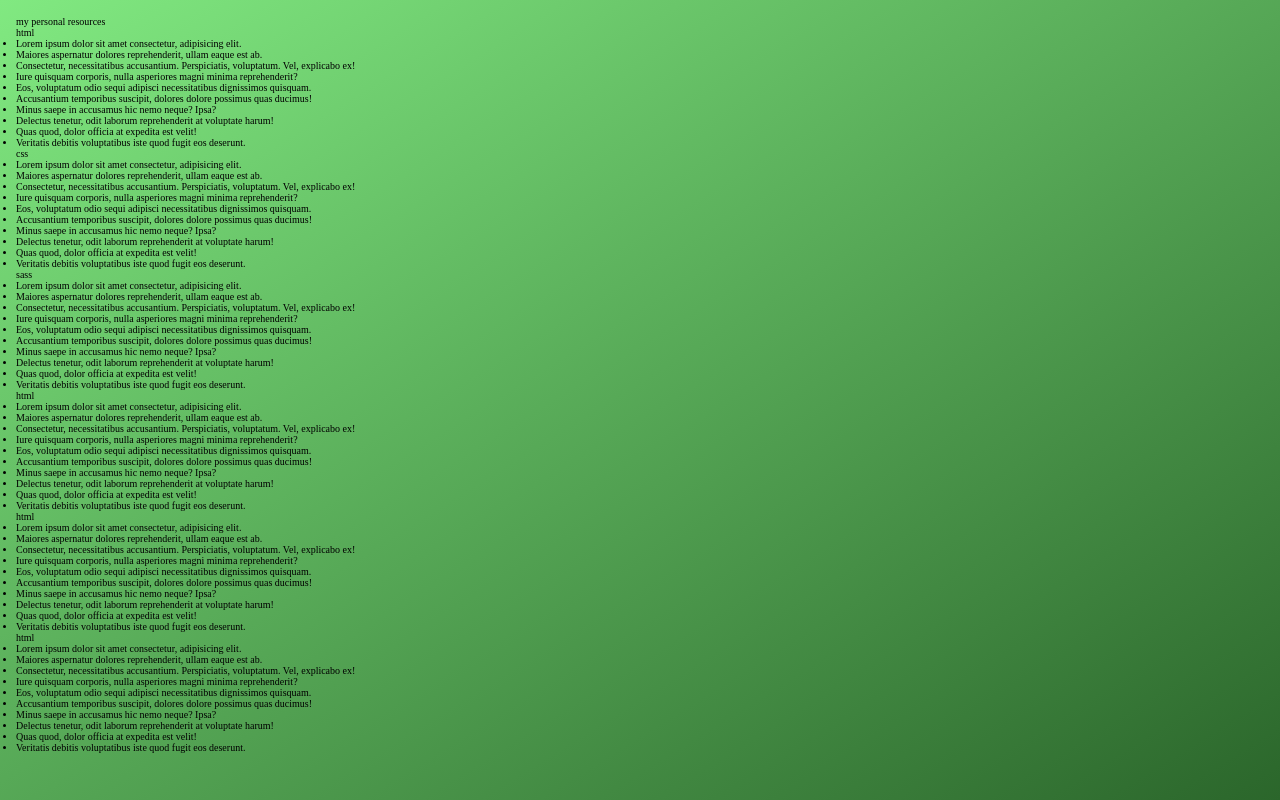
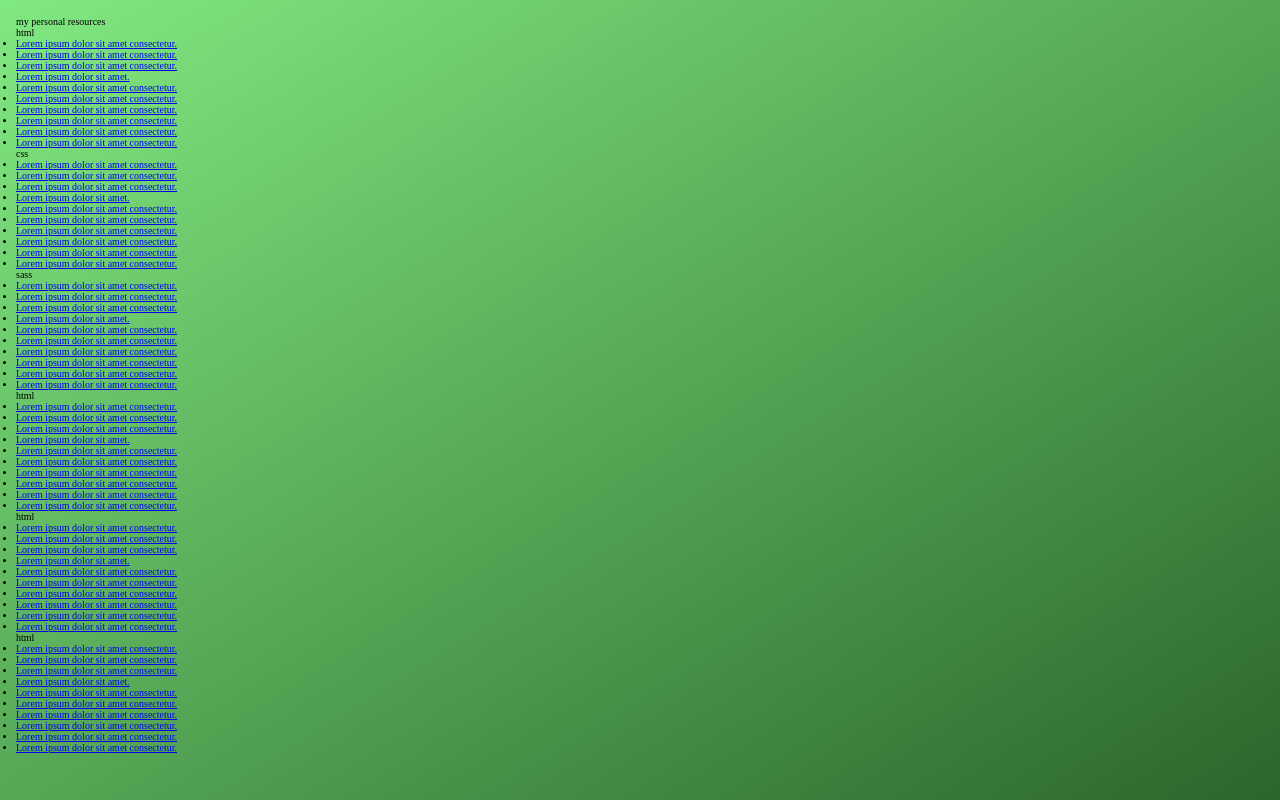
Before and after one commit to nio04/myResources, a website built with Parcel: page src/html/index.html in a window 1280 px wide. Built offline with nearby package versions, Linux system fonts and the light colour scheme.

Commit message:
added anchor tags in in resource list on index.html

```diff
--- a/src/html/index.html
+++ b/src/html/index.html
@@ -9,43 +9,59 @@
   </head>
   <body>
     <div class="container">
-      <header>my personal resources</header>
+      <header class="main-header">my personal resources</header>
       <div class="resource-container">
         <!-- html start -->
         <div class="resource resource-html">
           <header>html</header>
           <ul>
             <li class="item">
-              Lorem ipsum dolor sit amet consectetur, adipisicing elit.
+              <a href="#" class="item-link"
+                >Lorem ipsum dolor sit amet consectetur.</a
+              >
             </li>
             <li class="item">
-              Maiores aspernatur dolores reprehenderit, ullam eaque est ab.
+              <a href="#" class="item-link"
+                >Lorem ipsum dolor sit amet consectetur.</a
+              >
             </li>
             <li class="item">
-              Consectetur, necessitatibus accusantium. Perspiciatis, voluptatum.
-              Vel, explicabo ex!
+              <a href="#" class="item-link"
+                >Lorem ipsum dolor sit amet consectetur.</a
+              >
             </li>
             <li class="item">
-              Iure quisquam corporis, nulla asperiores magni minima
-              reprehenderit?
+              <a href="#" class="item-link">Lorem ipsum dolor sit amet.</a>
             </li>
             <li class="item">
-              Eos, voluptatum odio sequi adipisci necessitatibus dignissimos
-              quisquam.
+              <a href="#" class="item-link"
+                >Lorem ipsum dolor sit amet consectetur.</a
+              >
             </li>
             <li class="item">
-              Accusantium temporibus suscipit, dolores dolore possimus quas
-              ducimus!
-            </li>
-            <li class="item">Minus saepe in accusamus hic nemo neque? Ipsa?</li>
-            <li class="item">
-              Delectus tenetur, odit laborum reprehenderit at voluptate harum!
+              <a href="#" class="item-link"
+                >Lorem ipsum dolor sit amet consectetur.</a
+              >
             </li>
             <li class="item">
-              Quas quod, dolor officia at expedita est velit!
+              <a href="#" class="item-link"
+                >Lorem ipsum dolor sit amet consectetur.</a
+              >
             </li>
             <li class="item">
-              Veritatis debitis voluptatibus iste quod fugit eos deserunt.
+              <a href="#" class="item-link"
+                >Lorem ipsum dolor sit amet consectetur.</a
+              >
+            </li>
+            <li class="item">
+              <a href="#" class="item-link"
+                >Lorem ipsum dolor sit amet consectetur.</a
+              >
+            </li>
+            <li class="item">
+              <a href="#" class="item-link"
+                >Lorem ipsum dolor sit amet consectetur.</a
+              >
             </li>
           </ul>
         </div>
@@ -56,36 +72,52 @@
           <header>css</header>
           <ul>
             <li class="item">
-              Lorem ipsum dolor sit amet consectetur, adipisicing elit.
+              <a href="#" class="item-link"
+                >Lorem ipsum dolor sit amet consectetur.</a
+              >
             </li>
             <li class="item">
-              Maiores aspernatur dolores reprehenderit, ullam eaque est ab.
+              <a href="#" class="item-link"
+                >Lorem ipsum dolor sit amet consectetur.</a
+              >
             </li>
             <li class="item">
-              Consectetur, necessitatibus accusantium. Perspiciatis, voluptatum.
-              Vel, explicabo ex!
+              <a href="#" class="item-link"
+                >Lorem ipsum dolor sit amet consectetur.</a
+              >
             </li>
             <li class="item">
-              Iure quisquam corporis, nulla asperiores magni minima
-              reprehenderit?
+              <a href="#" class="item-link">Lorem ipsum dolor sit amet.</a>
             </li>
             <li class="item">
-              Eos, voluptatum odio sequi adipisci necessitatibus dignissimos
-              quisquam.
+              <a href="#" class="item-link"
+                >Lorem ipsum dolor sit amet consectetur.</a
+              >
             </li>
             <li class="item">
-              Accusantium temporibus suscipit, dolores dolore possimus quas
-              ducimus!
-            </li>
-            <li class="item">Minus saepe in accusamus hic nemo neque? Ipsa?</li>
-            <li class="item">
-              Delectus tenetur, odit laborum reprehenderit at voluptate harum!
+              <a href="#" class="item-link"
+                >Lorem ipsum dolor sit amet consectetur.</a
+              >
             </li>
             <li class="item">
-              Quas quod, dolor officia at expedita est velit!
+              <a href="#" class="item-link"
+                >Lorem ipsum dolor sit amet consectetur.</a
+              >
             </li>
             <li class="item">
-              Veritatis debitis voluptatibus iste quod fugit eos deserunt.
+              <a href="#" class="item-link"
+                >Lorem ipsum dolor sit amet consectetur.</a
+              >
+            </li>
+            <li class="item">
+              <a href="#" class="item-link"
+                >Lorem ipsum dolor sit amet consectetur.</a
+              >
+            </li>
+            <li class="item">
+              <a href="#" class="item-link"
+                >Lorem ipsum dolor sit amet consectetur.</a
+              >
             </li>
           </ul>
         </div>
@@ -95,36 +127,52 @@
           <header>sass</header>
           <ul>
             <li class="item">
-              Lorem ipsum dolor sit amet consectetur, adipisicing elit.
+              <a href="#" class="item-link"
+                >Lorem ipsum dolor sit amet consectetur.</a
+              >
             </li>
             <li class="item">
-              Maiores aspernatur dolores reprehenderit, ullam eaque est ab.
+              <a href="#" class="item-link"
+                >Lorem ipsum dolor sit amet consectetur.</a
+              >
             </li>
             <li class="item">
-              Consectetur, necessitatibus accusantium. Perspiciatis, voluptatum.
-              Vel, explicabo ex!
+              <a href="#" class="item-link"
+                >Lorem ipsum dolor sit amet consectetur.</a
+              >
             </li>
             <li class="item">
-              Iure quisquam corporis, nulla asperiores magni minima
-              reprehenderit?
+              <a href="#" class="item-link">Lorem ipsum dolor sit amet.</a>
             </li>
             <li class="item">
-              Eos, voluptatum odio sequi adipisci necessitatibus dignissimos
-              quisquam.
+              <a href="#" class="item-link"
+                >Lorem ipsum dolor sit amet consectetur.</a
+              >
             </li>
             <li class="item">
-              Accusantium temporibus suscipit, dolores dolore possimus quas
-              ducimus!
-            </li>
-            <li class="item">Minus saepe in accusamus hic nemo neque? Ipsa?</li>
-            <li class="item">
-              Delectus tenetur, odit laborum reprehenderit at voluptate harum!
+              <a href="#" class="item-link"
+                >Lorem ipsum dolor sit amet consectetur.</a
+              >
             </li>
             <li class="item">
-              Quas quod, dolor officia at expedita est velit!
+              <a href="#" class="item-link"
+                >Lorem ipsum dolor sit amet consectetur.</a
+              >
             </li>
             <li class="item">
-              Veritatis debitis voluptatibus iste quod fugit eos deserunt.
+              <a href="#" class="item-link"
+                >Lorem ipsum dolor sit amet consectetur.</a
+              >
+            </li>
+            <li class="item">
+              <a href="#" class="item-link"
+                >Lorem ipsum dolor sit amet consectetur.</a
+              >
+            </li>
+            <li class="item">
+              <a href="#" class="item-link"
+                >Lorem ipsum dolor sit amet consectetur.</a
+              >
             </li>
           </ul>
         </div>
@@ -134,36 +182,52 @@
           <header>html</header>
           <ul>
             <li class="item">
-              Lorem ipsum dolor sit amet consectetur, adipisicing elit.
+              <a href="#" class="item-link"
+                >Lorem ipsum dolor sit amet consectetur.</a
+              >
             </li>
             <li class="item">
-              Maiores aspernatur dolores reprehenderit, ullam eaque est ab.
+              <a href="#" class="item-link"
+                >Lorem ipsum dolor sit amet consectetur.</a
+              >
             </li>
             <li class="item">
-              Consectetur, necessitatibus accusantium. Perspiciatis, voluptatum.
-              Vel, explicabo ex!
+              <a href="#" class="item-link"
+                >Lorem ipsum dolor sit amet consectetur.</a
+              >
             </li>
             <li class="item">
-              Iure quisquam corporis, nulla asperiores magni minima
-              reprehenderit?
+              <a href="#" class="item-link">Lorem ipsum dolor sit amet.</a>
             </li>
             <li class="item">
-              Eos, voluptatum odio sequi adipisci necessitatibus dignissimos
-              quisquam.
+              <a href="#" class="item-link"
+                >Lorem ipsum dolor sit amet consectetur.</a
+              >
             </li>
             <li class="item">
-              Accusantium temporibus suscipit, dolores dolore possimus quas
-              ducimus!
-            </li>
-            <li class="item">Minus saepe in accusamus hic nemo neque? Ipsa?</li>
-            <li class="item">
-              Delectus tenetur, odit laborum reprehenderit at voluptate harum!
+              <a href="#" class="item-link"
+                >Lorem ipsum dolor sit amet consectetur.</a
+              >
             </li>
             <li class="item">
-              Quas quod, dolor officia at expedita est velit!
+              <a href="#" class="item-link"
+                >Lorem ipsum dolor sit amet consectetur.</a
+              >
             </li>
             <li class="item">
-              Veritatis debitis voluptatibus iste quod fugit eos deserunt.
+              <a href="#" class="item-link"
+                >Lorem ipsum dolor sit amet consectetur.</a
+              >
+            </li>
+            <li class="item">
+              <a href="#" class="item-link"
+                >Lorem ipsum dolor sit amet consectetur.</a
+              >
+            </li>
+            <li class="item">
+              <a href="#" class="item-link"
+                >Lorem ipsum dolor sit amet consectetur.</a
+              >
             </li>
           </ul>
         </div>
@@ -173,36 +237,52 @@
           <header>html</header>
           <ul>
             <li class="item">
-              Lorem ipsum dolor sit amet consectetur, adipisicing elit.
+              <a href="#" class="item-link"
+                >Lorem ipsum dolor sit amet consectetur.</a
+              >
             </li>
             <li class="item">
-              Maiores aspernatur dolores reprehenderit, ullam eaque est ab.
+              <a href="#" class="item-link"
+                >Lorem ipsum dolor sit amet consectetur.</a
+              >
             </li>
             <li class="item">
-              Consectetur, necessitatibus accusantium. Perspiciatis, voluptatum.
-              Vel, explicabo ex!
+              <a href="#" class="item-link"
+                >Lorem ipsum dolor sit amet consectetur.</a
+              >
             </li>
             <li class="item">
-              Iure quisquam corporis, nulla asperiores magni minima
-              reprehenderit?
+              <a href="#" class="item-link">Lorem ipsum dolor sit amet.</a>
             </li>
             <li class="item">
-              Eos, voluptatum odio sequi adipisci necessitatibus dignissimos
-              quisquam.
+              <a href="#" class="item-link"
+                >Lorem ipsum dolor sit amet consectetur.</a
+              >
             </li>
             <li class="item">
-              Accusantium temporibus suscipit, dolores dolore possimus quas
-              ducimus!
-            </li>
-            <li class="item">Minus saepe in accusamus hic nemo neque? Ipsa?</li>
-            <li class="item">
-              Delectus tenetur, odit laborum reprehenderit at voluptate harum!
+              <a href="#" class="item-link"
+                >Lorem ipsum dolor sit amet consectetur.</a
+              >
             </li>
             <li class="item">
-              Quas quod, dolor officia at expedita est velit!
+              <a href="#" class="item-link"
+                >Lorem ipsum dolor sit amet consectetur.</a
+              >
             </li>
             <li class="item">
-              Veritatis debitis voluptatibus iste quod fugit eos deserunt.
+              <a href="#" class="item-link"
+                >Lorem ipsum dolor sit amet consectetur.</a
+              >
+            </li>
+            <li class="item">
+              <a href="#" class="item-link"
+                >Lorem ipsum dolor sit amet consectetur.</a
+              >
+            </li>
+            <li class="item">
+              <a href="#" class="item-link"
+                >Lorem ipsum dolor sit amet consectetur.</a
+              >
             </li>
           </ul>
         </div>
@@ -212,36 +292,52 @@
           <header>html</header>
           <ul>
             <li class="item">
-              Lorem ipsum dolor sit amet consectetur, adipisicing elit.
+              <a href="#" class="item-link"
+                >Lorem ipsum dolor sit amet consectetur.</a
+              >
             </li>
             <li class="item">
-              Maiores aspernatur dolores reprehenderit, ullam eaque est ab.
+              <a href="#" class="item-link"
+                >Lorem ipsum dolor sit amet consectetur.</a
+              >
             </li>
             <li class="item">
-              Consectetur, necessitatibus accusantium. Perspiciatis, voluptatum.
-              Vel, explicabo ex!
+              <a href="#" class="item-link"
+                >Lorem ipsum dolor sit amet consectetur.</a
+              >
             </li>
             <li class="item">
-              Iure quisquam corporis, nulla asperiores magni minima
-              reprehenderit?
+              <a href="#" class="item-link">Lorem ipsum dolor sit amet.</a>
             </li>
             <li class="item">
-              Eos, voluptatum odio sequi adipisci necessitatibus dignissimos
-              quisquam.
+              <a href="#" class="item-link"
+                >Lorem ipsum dolor sit amet consectetur.</a
+              >
             </li>
             <li class="item">
-              Accusantium temporibus suscipit, dolores dolore possimus quas
-              ducimus!
-            </li>
-            <li class="item">Minus saepe in accusamus hic nemo neque? Ipsa?</li>
-            <li class="item">
-              Delectus tenetur, odit laborum reprehenderit at voluptate harum!
+              <a href="#" class="item-link"
+                >Lorem ipsum dolor sit amet consectetur.</a
+              >
             </li>
             <li class="item">
-              Quas quod, dolor officia at expedita est velit!
+              <a href="#" class="item-link"
+                >Lorem ipsum dolor sit amet consectetur.</a
+              >
             </li>
             <li class="item">
-              Veritatis debitis voluptatibus iste quod fugit eos deserunt.
+              <a href="#" class="item-link"
+                >Lorem ipsum dolor sit amet consectetur.</a
+              >
+            </li>
+            <li class="item">
+              <a href="#" class="item-link"
+                >Lorem ipsum dolor sit amet consectetur.</a
+              >
+            </li>
+            <li class="item">
+              <a href="#" class="item-link"
+                >Lorem ipsum dolor sit amet consectetur.</a
+              >
             </li>
           </ul>
         </div>
```
